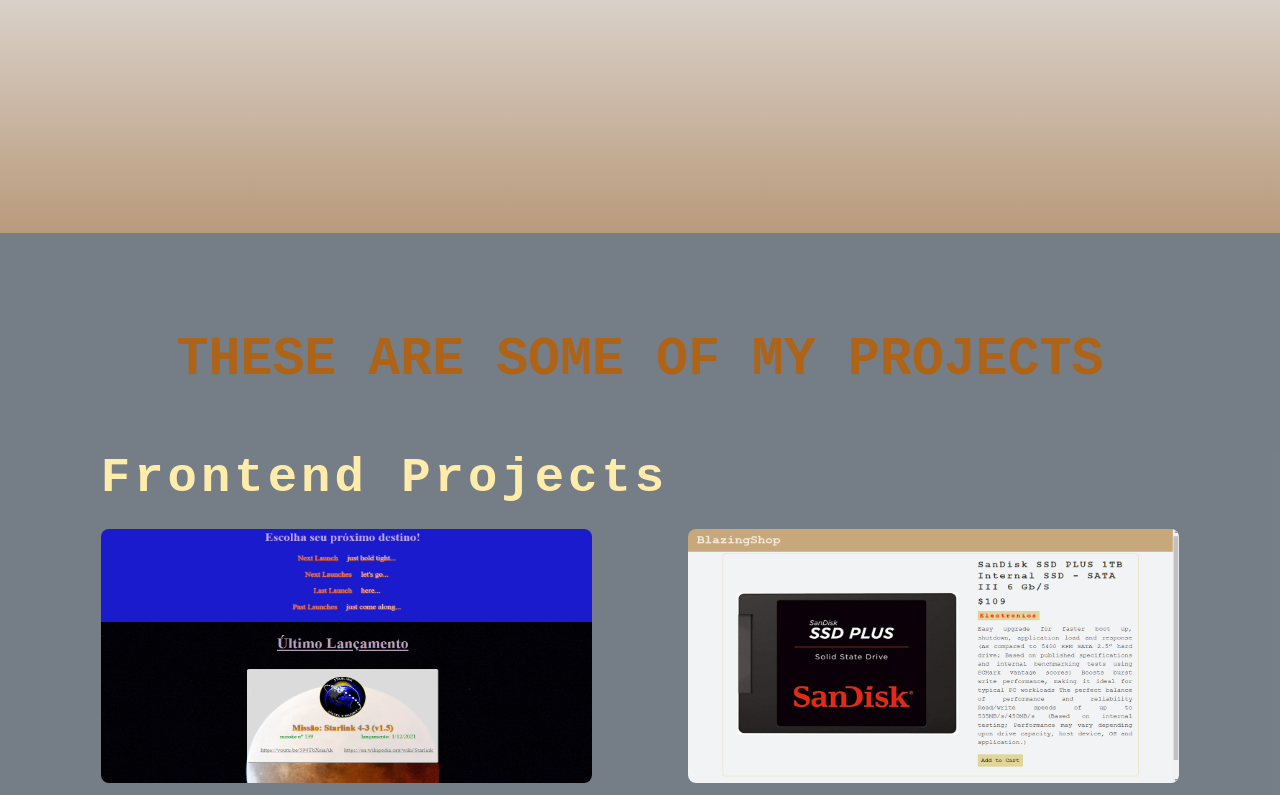
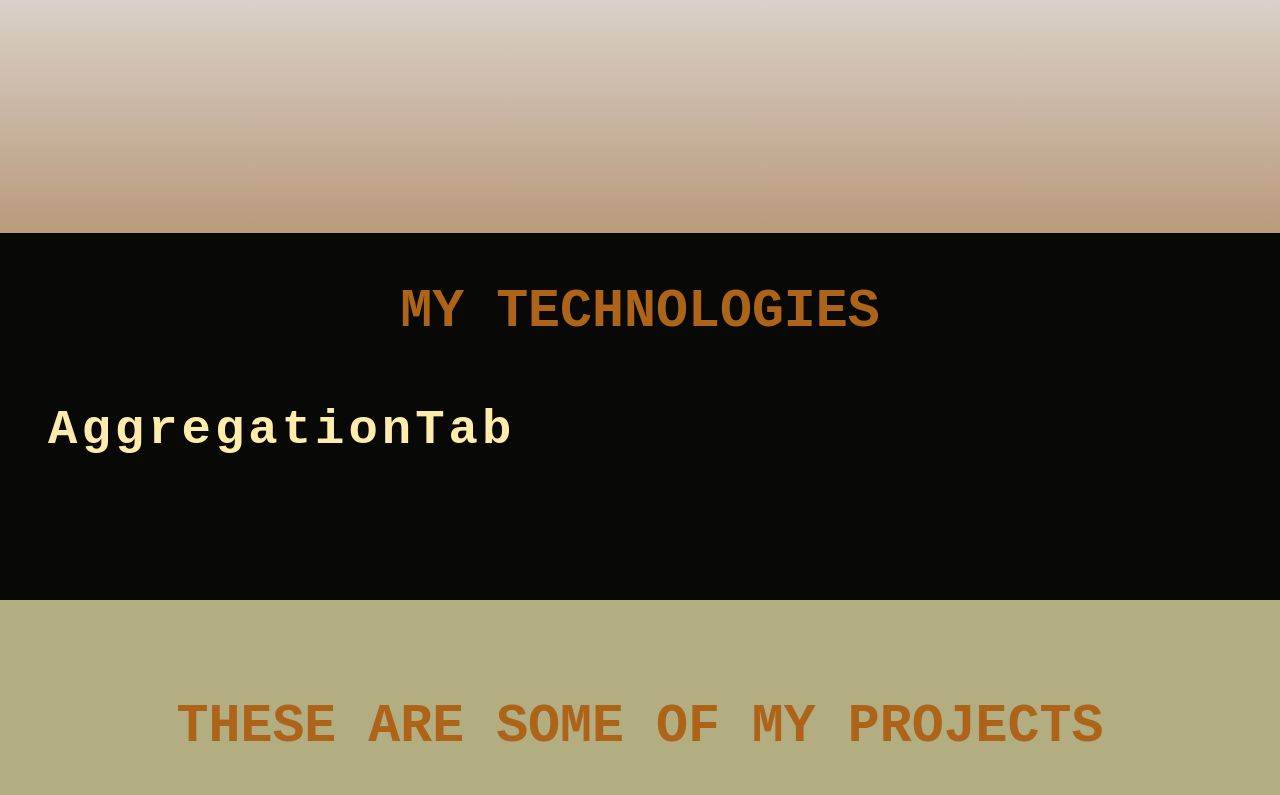
Before and after one commit to ahoymarcus/redux-reactjs-personal-portfolio-webpage, a React (Create React App) app: page / in a window 1280 px wide. Shown: the part 567-1362 px from the top of the page. Built offline with nearby package versions, Linux system fonts and the light colour scheme.

Commit message:
Criar componente AggregationTab. Mudar tema geral das cores.

```diff
--- a/src/App.css
+++ b/src/App.css
@@ -60,7 +60,7 @@
 }
 
 header, main {
-	background-color: hsl(210deg 15% 32% / 74%); /*rgb(152 42 42 / 30%); #78878cd4; /*#f7622b; */
+	background-color: #b3ae81; /*#c7c5b1; hsl(210deg 15% 32% / 74%); rgb(152 42 42 / 30%); #78878cd4; /*#f7622b; */
 }
 
 
--- a/src/App.js
+++ b/src/App.js
@@ -5,6 +5,7 @@
 
 // components
 import Navbar from './components/Navbar';
+import AggregationTab from './components/AggregationTab';
 import ProjectList from './components/ProjectList';
 import OtherProjectsSlider from './components/OtherProjectsSlider';
 
@@ -33,6 +34,14 @@
 				>
 					<h1>Ahoooy, there! My name is Marcus Richa</h1>
 					<p>Welcome to my Portfolio Webpage.</p>
+				</section>
+
+				<section
+					id="aggregation"
+					aria-label="Aggregation Information"
+				>
+					<h2>My Technologies</h2>
+					<AggregationTab />
 				</section>
 
 				<section
--- /dev/null
+++ b/src/components/AggregationTab.css
@@ -0,0 +1,20 @@
+/* Other Projects Section */
+main section#aggregation {
+	background-color: #080806; /*#8b897b; #7a7652;*/
+	color: #2f2a1a;
+	padding: 2rem 3rem 4rem;
+}
+
+main section#aggregation .projects {
+	margin-bottom: 75px;
+}
+
+main section#aggregation h2 {
+	color: #ad6419;
+	text-align: center;
+}
+
+main section#aggregation h3 {
+	color: #ffebaa;
+	margin-bottom: 20px;
+}
--- /dev/null
+++ b/src/components/AggregationTab.jsx
@@ -0,0 +1,21 @@
+import React from 'react';
+
+// styles
+import './AggregationTab.css';
+
+
+
+
+const AggregationTab = () => {
+
+
+	return (
+		<div className="projects">
+			<h3>AggregationTab</h3>
+		</div>
+	);
+};
+
+
+
+export default AggregationTab;
--- a/src/components/OtherProjectsSlider.css
+++ b/src/components/OtherProjectsSlider.css
@@ -1,17 +1,19 @@
 /* Other Projects Section */
 main section#other-projects {
-	background-color: #e7e7b4;
+	background-color: #ebd0c7; /*#f9cabc; #e7e7b4;*/
 	color: #2f2a1a;
 	padding: 2rem 3rem 4rem;
 }
 
-main section#other-projects .projects {
+/*main section#other-projects .projects {
 	margin-bottom: 75px;
-}
+}*/
+
 main section#other-projects h2 {
 	color: #ad6419;
 	text-align: center;
 }
+
 main section#other-projects h3 {
 	color: #2f2a1a;
 	font-size: 1.6rem;
--- a/src/components/ProjectItem.css
+++ b/src/components/ProjectItem.css
@@ -44,14 +44,11 @@
 	text-transform: capitalize;
 	font-size: 1rem;
 	display: block;
+	text-align: center;
+	margin-bottom: 0;
 	cursor: pointer;
 }
 
-
-main section#projects .tab-header {
-	text-align: center;
-	margin-bottom: 0;
-}
 
 main section#projects .tab-header a {
 	color: #933615;
--- a/src/components/ProjectList.css
+++ b/src/components/ProjectList.css
@@ -7,10 +7,12 @@
 main section#projects .projects {
 	margin-bottom: 75px;
 }
+
 main section#projects h2 {
 	color: #ad6419;
 	text-align: center;
 }
+
 main section#projects h3 {
 	color: #ffebaa;
 	margin-bottom: 20px;
```
